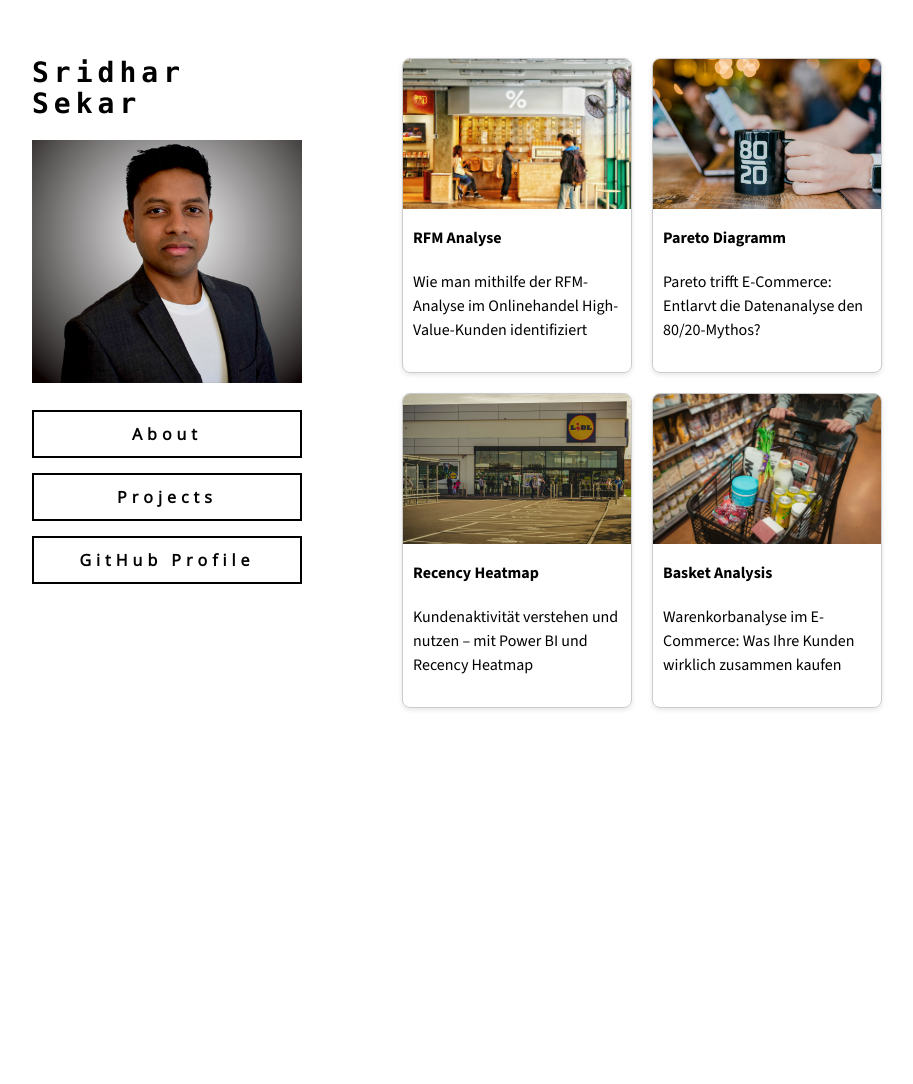
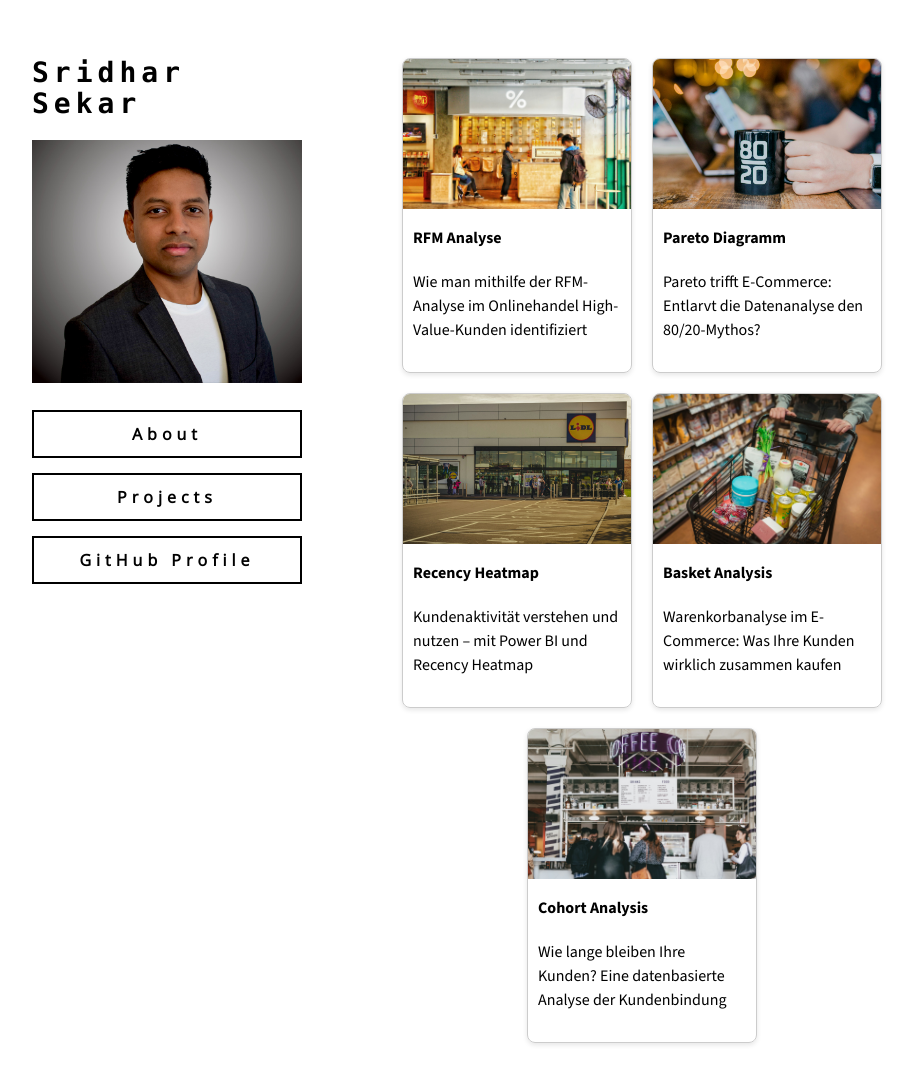
Before and after one commit to sridhar-portfolio/sridhar-portfolio.github.io, a Jekyll site: the page built from docs/projects.md, in a window 1280 px wide and 1093 px high. Shown: the top 1084 px of the window, without its empty margins (178-1091 px from the left). Built offline with Jekyll 4.4.1, drawn with Linux system fonts in a browser that asks for light colours; our own code applies the rules of GitHub Pages for plain Markdown files; the repository's description, which GitHub fills in, is left out.

Commit message:
Update projects.md

```diff
--- a/docs/projects.md
+++ b/docs/projects.md
@@ -34,6 +34,16 @@
       <p style="padding: 10px; text-align: left; color: #000000; margin-top: 0px;">Warenkorbanalyse im E-Commerce: Was Ihre Kunden wirklich zusammen kaufen</p>
   </div>
 
+
+  <div style="flex: 0 0 calc(50% - 20px); box-sizing: border-box; border: 1px solid #ccc; border-radius: 8px; overflow: hidden; box-shadow: 0 2px 5px rgba(0,0,0,0.1);">
+    <a href="cohort_1.html">
+      <img src="../assets/img/cohort_1_0.jpg" alt="Cohort Analysis" style="width: 100%; height: 150px; object-fit: cover;">
+      <p style="padding: 10px; text-align: left; font-weight: bold; margin-bottom: 0px;">Cohort Analysis</p>
+    </a>
+      <p style="padding: 10px; text-align: left; color: #000000; margin-top: 0px;">Wie lange bleiben Ihre Kunden? Eine datenbasierte Analyse der Kundenbindung</p>
+  </div>
+
+
   <!-- Repeat for other projects -->
 
 </div>
```
